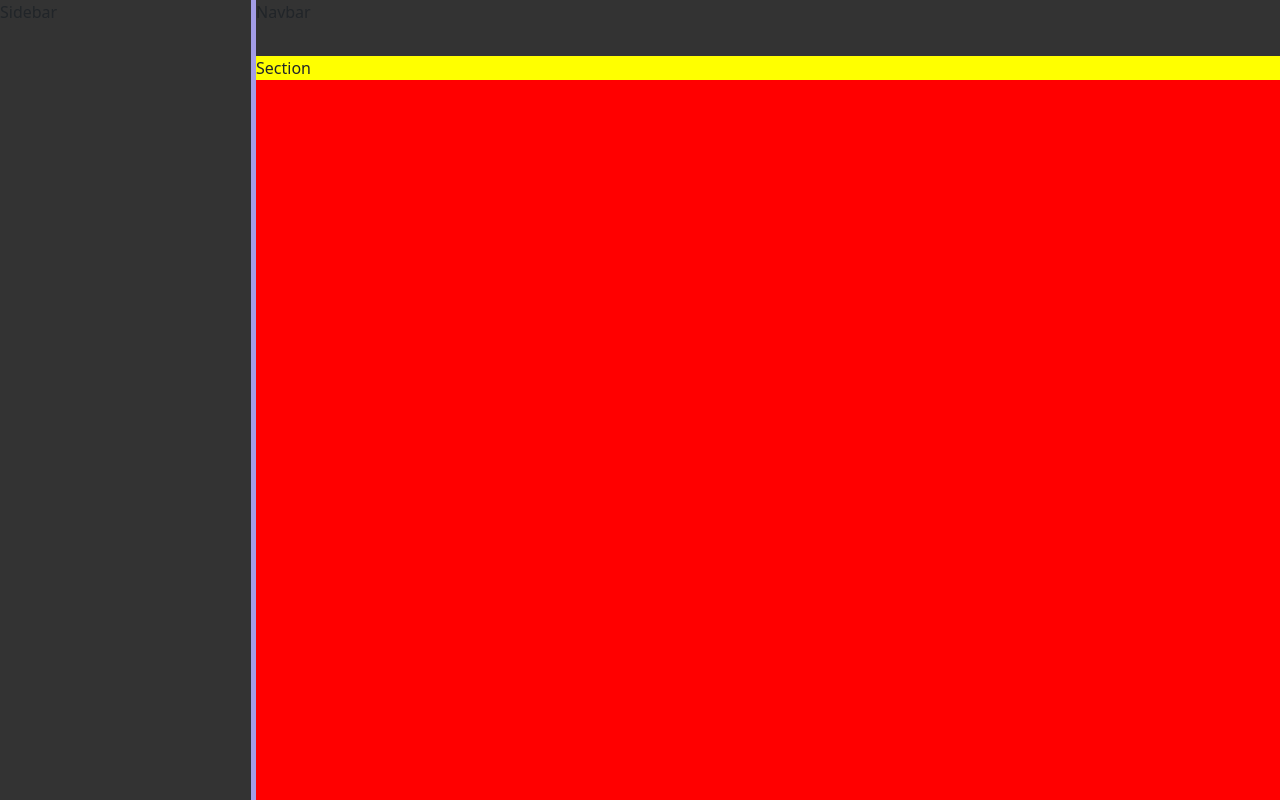
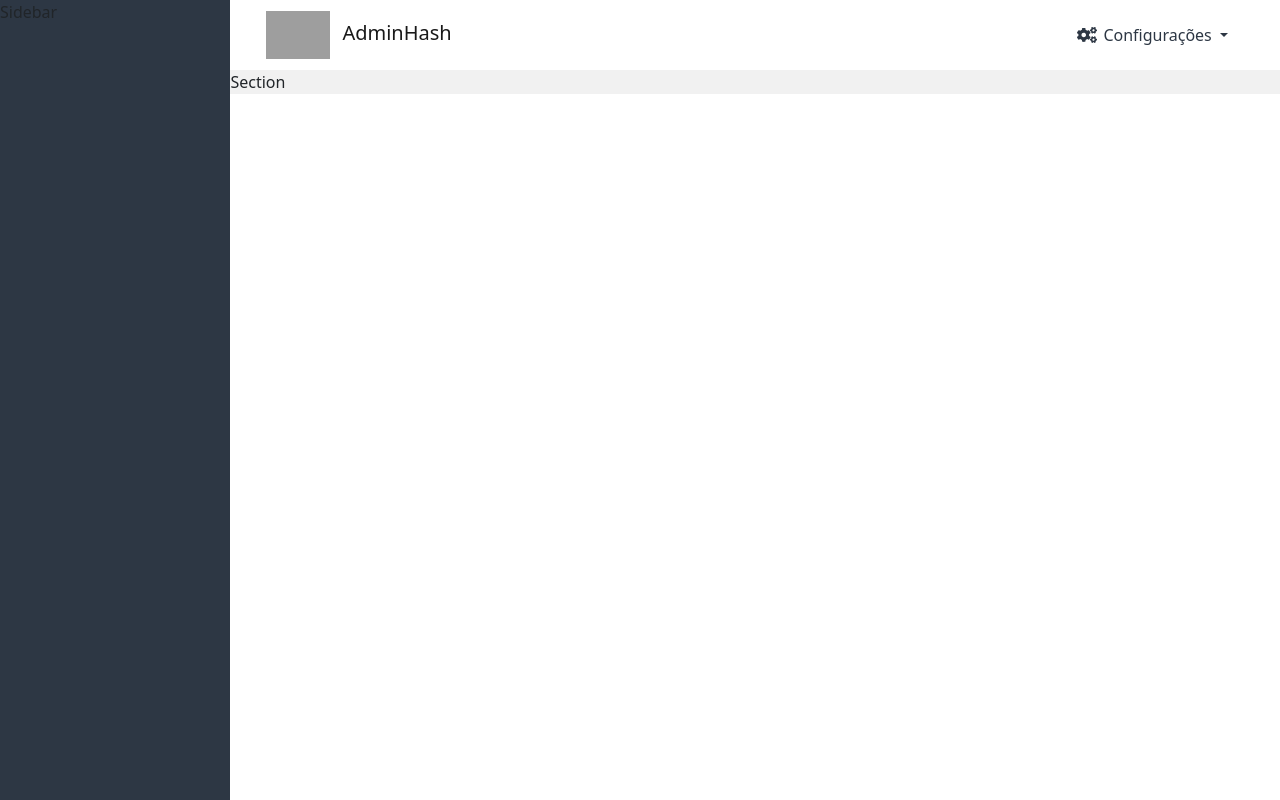
Before and after one commit to LuanAndradeLudra/vuejs-laravel-dashboard-treino, a Vue app in the folder frontend/: page /#/home in a window 1280 px wide. Built offline with nearby package versions, Linux system fonts and the light colour scheme; grey boxes are pictures that could not be loaded; a web font is replaced by a local one.

Commit message:
Criação da navbartop

```diff
--- a/frontend/public/css/reset.css
+++ b/frontend/public/css/reset.css
@@ -2,3 +2,7 @@
   margin: 0;
   padding: 0;
 }
+
+a {
+  text-decoration: none;
+}
--- a/frontend/src/assets/scss/_colors.scss
+++ b/frontend/src/assets/scss/_colors.scss
@@ -1,6 +1,7 @@
 $purple: #5c5a7e;
 $purpleAdjacent: #a39de7;
 $white: #ffffff;
-$grayLow: #e9e9e9;
+$grayLow: #f1f1f1;
 $grayMedium: #a8a8a8;
-$blackLow: #333333;
+$blackLow: #2D3744;
+$black: #000000;
--- a/frontend/src/assets/scss/_main.scss
+++ b/frontend/src/assets/scss/_main.scss
@@ -1,5 +1,4 @@
 @import url("https://fonts.googleapis.com/css2?family=Roboto+Condensed&family=Roboto:wght@100;300&family=Zen+Loop&display=swap");
-@import url("https://cdn.jsdelivr.net/npm/bootstrap-icons@1.5.0/font/bootstrap-icons.css");
 
 @import "./colors";
 @import "./reset-bootstrap";
@@ -21,6 +20,14 @@ background {
   color: $grayMedium;
 }
 
+.text-black-low {
+  color: $blackLow;
+}
+
+.text-black-strong {
+  color: $black;
+}
+
 .text-purple {
   color: $purple;
 }
@@ -32,3 +39,15 @@ background {
 .mr-2{
   margin-right: 12px;
 }
+
+.ml-2{
+  margin-left: 12px;
+}
+
+.mr-1{
+  margin-right: 6px;
+}
+
+.ml-1{
+  margin-left: 6px;
+}
--- a/frontend/src/assets/scss/_reset-bootstrap.scss
+++ b/frontend/src/assets/scss/_reset-bootstrap.scss
@@ -1,8 +1,8 @@
 @import "./colors";
 
 .form-check-input:checked {
-  background-color: $purpleAdjacent;
-  border-color: $purpleAdjacent;
+  background-color: $blackLow;
+  border-color: $black;
   box-shadow: 0px 0px 0px 1px $grayLow !important;
 }
 
@@ -16,5 +16,6 @@
 }
 
 .form-control:focus {
-  border-color: none;
+  border-color: white;
+  box-shadow: 0px 0px 10px 1px white !important;
 }
--- a/frontend/src/main.js
+++ b/frontend/src/main.js
@@ -1,8 +1,10 @@
 import Vue from 'vue'
 import App from './App.vue'
 
-import '../node_modules/bootstrap/dist/css/bootstrap.min.css'
-import '../node_modules/bootstrap/dist/js/bootstrap.min.js'
+import 'bootstrap/dist/css/bootstrap.min.css'
+import 'bootstrap/dist/js/bootstrap.min.js'
+import "@fortawesome/fontawesome-free/css/all.css"
+import "@fortawesome/fontawesome-free/js/all.js"
 
 import VueRouter from 'vue-router'
 import mainRoutes from './routes/mainRoutes'
--- a/frontend/src/pages/dashboard/Dashboard.vue
+++ b/frontend/src/pages/dashboard/Dashboard.vue
@@ -1,14 +1,12 @@
 <template>
-  <div class="">
+  <div>
     <div class="sidebar">
       <Sidebar />
     </div>
 
     <div class="content-right">
 
-      <div class="navbartop">
         <Navbartop />
-      </div>
 
       <div class="section-dashboard">
         Section
@@ -19,8 +17,8 @@
 </template>
 
 <script>
-import Navbartop from './partials/navbartop'
-import Sidebar from './partials/sidebar'
+import Navbartop from './components/navbartop'
+import Sidebar from './components/sidebar'
 
 export default {
   name: "Dashboard",
--- /dev/null
+++ b/frontend/src/pages/dashboard/components/navbartop.vue
@@ -0,0 +1,46 @@
+<template>
+  <nav class="navbar navbar-expand-lg navbar-light">
+  <div class="container-fluid">
+    <a class="navbar-brand" href="#">
+      <img src="https://angular.io/assets/images/logos/angular/angular_solidBlack.png" class="img-logo">
+      <span class="ml-2">AdminHash</span>
+    </a>
+
+        <li class="nav-item dropdown d-flex">
+          <a class="nav-link dropdown-toggle text-black-low" href="#" id="navbarDropdown" role="button" data-bs-toggle="dropdown" aria-expanded="false">
+            <i class="fas fa-cogs mr-1"></i>Configurações
+          </a>
+          <ul class="dropdown-menu" aria-labelledby="navbarDropdown">
+            <li><a class="dropdown-item text-black-low d-flex justify-content-between align-items-center" href="#" @click.prevent="logout">Sair <i class="fas fa-sign-out-alt text-black-low"></i></a></li>
+          </ul>
+        </li>
+    </div>
+</nav>
+</template>
+
+<script>
+import '../dashboard.scss'
+
+export default {
+  name: 'Navbartop',
+  methods: {
+    logout: function() {
+      this.$router.push({name: 'login'});
+    }
+  }
+}
+</script>
+
+<style lang="scss" scoped>
+
+@import '../dashboard.scss';
+
+.img-logo{
+  height: 6vh;
+}
+.navbar{
+  padding: 6px 24px;
+  background-color: $white;
+}
+
+</style>
--- a/frontend/src/pages/dashboard/partials/navbartop.vue
+++ b/frontend/src/pages/dashboard/components/sidebar.vue
@@ -1,9 +1,10 @@
 <template>
-  <p>Navbar</p>
+  <p>Sidebar</p>
 </template>
 
 <script>
 export default {
+  name: 'Sidebar',
 
 }
 </script>
--- a/frontend/src/pages/dashboard/dashboard.scss
+++ b/frontend/src/pages/dashboard/dashboard.scss
@@ -1,28 +1,20 @@
 @import "@/assets/scss/_main";
 
 .content-right{
-    padding-left: 20vw;
-    background-color: red;//toRemove
+    padding-left: 18vw;
     height: 100vh; //toRemove
-
-    .navbartop{
-        width: 100%;
-        height: 7vh;
-        background-color: $blackLow;
-    }
 
     .section-dashboard{
         width: 100%;
         height: auto;
-        background-color: yellow;//toRemove
+        background-color: $grayLow;
     }
 
 }
 
 .sidebar{
-    width: 20vw;
+    width: 18vw;
     height: 100vh;
+    position: fixed;
     background-color: $blackLow;
-    position: fixed;
-    border-right: 5px $purpleAdjacent solid;
 }
--- a/frontend/src/pages/dashboard/partials/sidebar.vue
+++ /dev/null
@@ -1,13 +0,0 @@
-<template>
-  <p>Sidebar</p>
-</template>
-
-<script>
-export default {
-
-}
-</script>
-
-<style>
-
-</style>
--- a/frontend/src/pages/home/Home.vue
+++ b/frontend/src/pages/home/Home.vue
@@ -1,7 +1,5 @@
 <template>
-  <div>
     <Dashboard />
-  </div>
 </template>
 
 <script>
--- a/frontend/src/pages/login/login.scss
+++ b/frontend/src/pages/login/login.scss
@@ -20,9 +20,9 @@
 
   .content-login {
     height: 70vh;
-    background-color: $purple;
+    background-color: $blackLow;
     border-radius: 15px;
-    border: 6px solid $purpleAdjacent;
+    border: 6px solid $black;
 
     header {
       font-family: Roboto Condenser;
```
